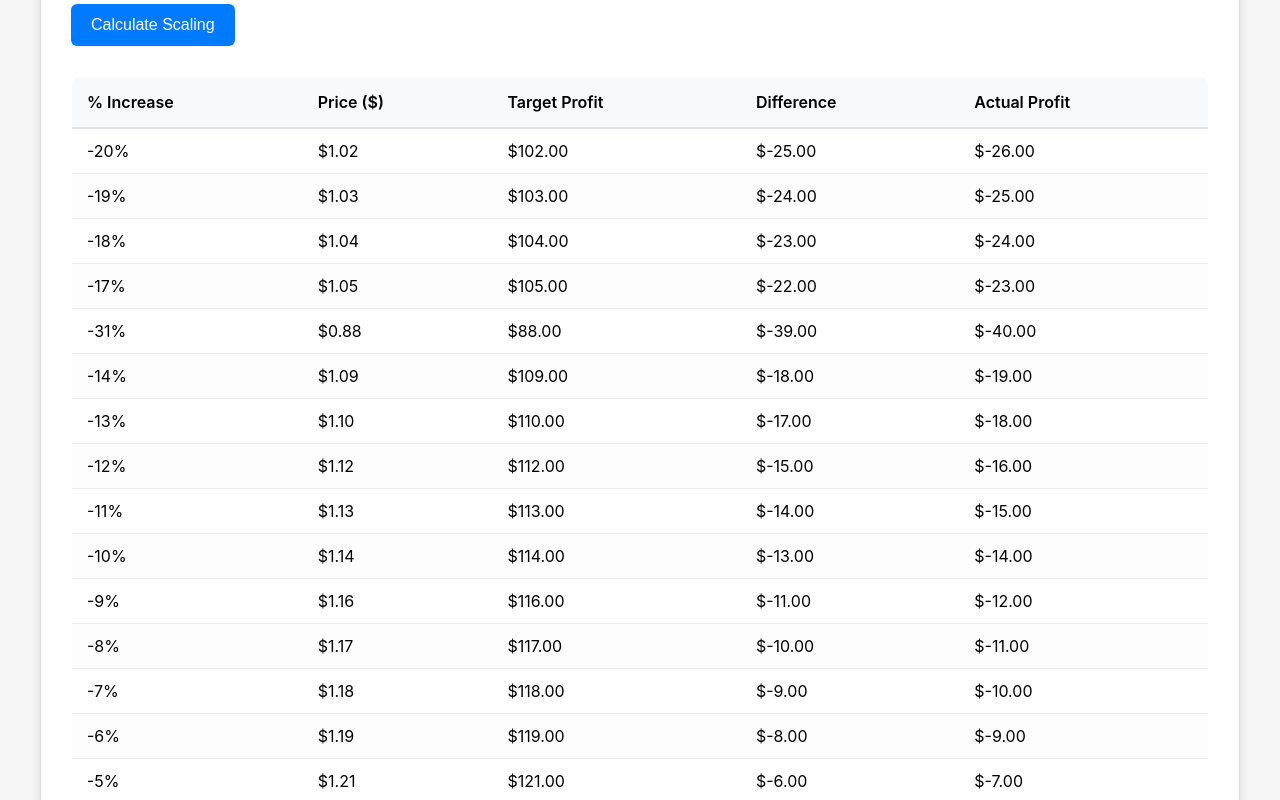
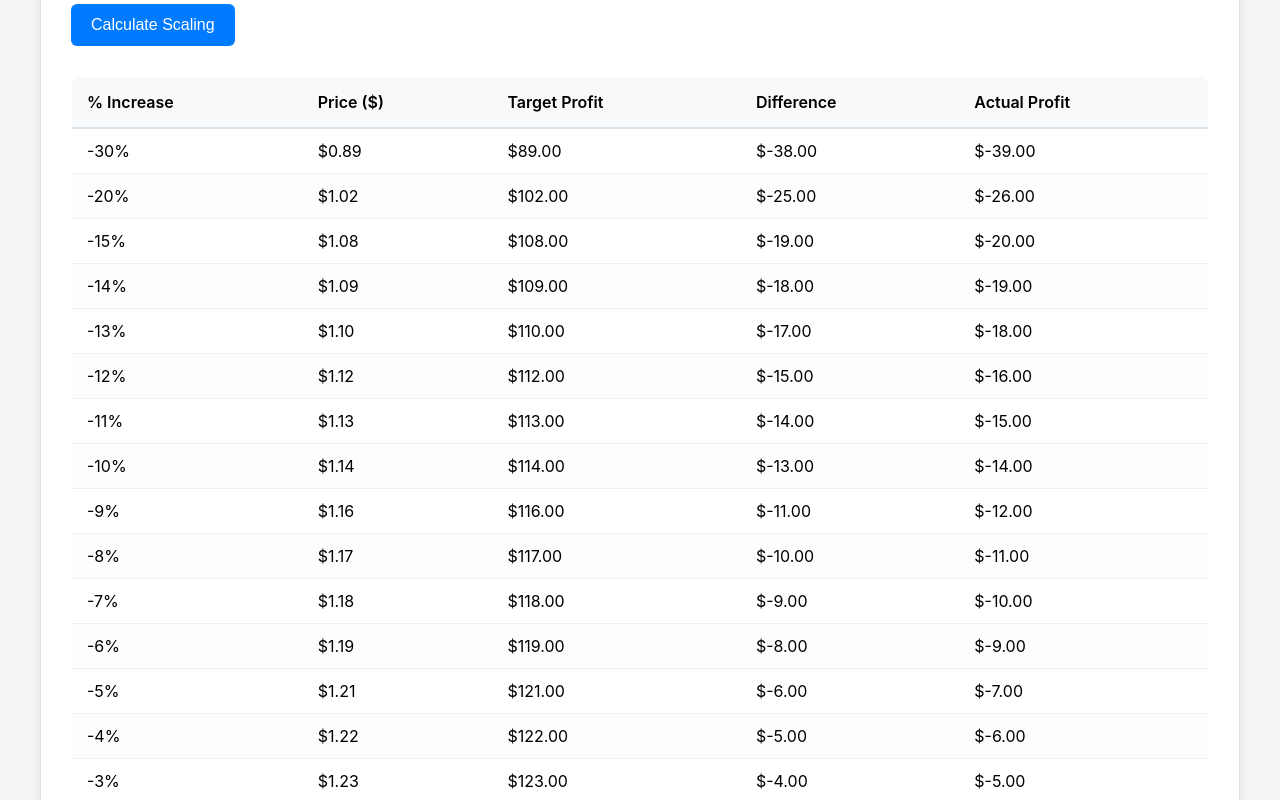
Before and after one commit to openwell/dynamic-calculator, a plain HTML site: page index.html in a window 1280 px wide. Shown: the part 1000-1800 px from the top of the page. Drawn offline with Linux system fonts and the light colour scheme.

Commit message:
Update percentage values in index.html

```diff
--- a/index.html
+++ b/index.html
@@ -428,9 +428,9 @@
 
         // Define the custom percentages you want to use
         const percentIncreases = [
-         -20, -19, -18, -17, -16 -15, -14, -13, -12, -11, -10, -9, -8, -7, -6, -5, -4, -3, -2, -1, 0, 1, 2, 3, 4, 5, 6, 7, 8, 9,
+         -30, -20, -15, -14, -13, -12, -11, -10, -9, -8, -7, -6, -5, -4, -3, -2, -1, 0, 1, 2, 3, 4, 5, 6, 7, 8, 9,
           10, 15, 20, 25, 30, 35, 40, 45, 50, 55, 60, 65, 70, 75, 80, 85, 90, 95, 100, 120, 140, 160, 180, 200, 220, 240, 260,
-          280, 290, 300, 400, 500, 600, 700, 800, 900, 1000, 1500, 2000
+          280, 300, 400, 500, 600, 700, 800, 900, 1000, 1500, 2000
         ];
 
         percentIncreases.forEach((percentIncrease) => {
```
